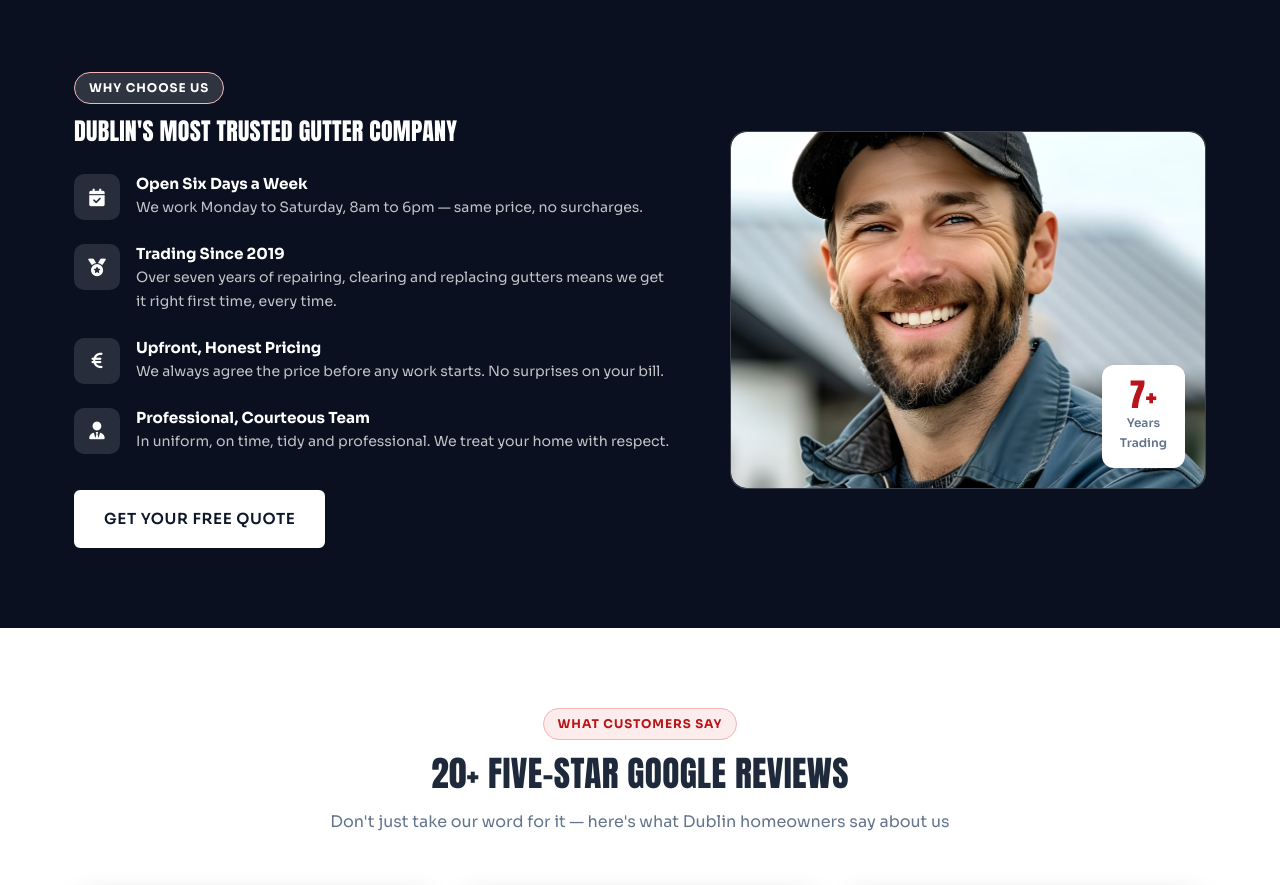
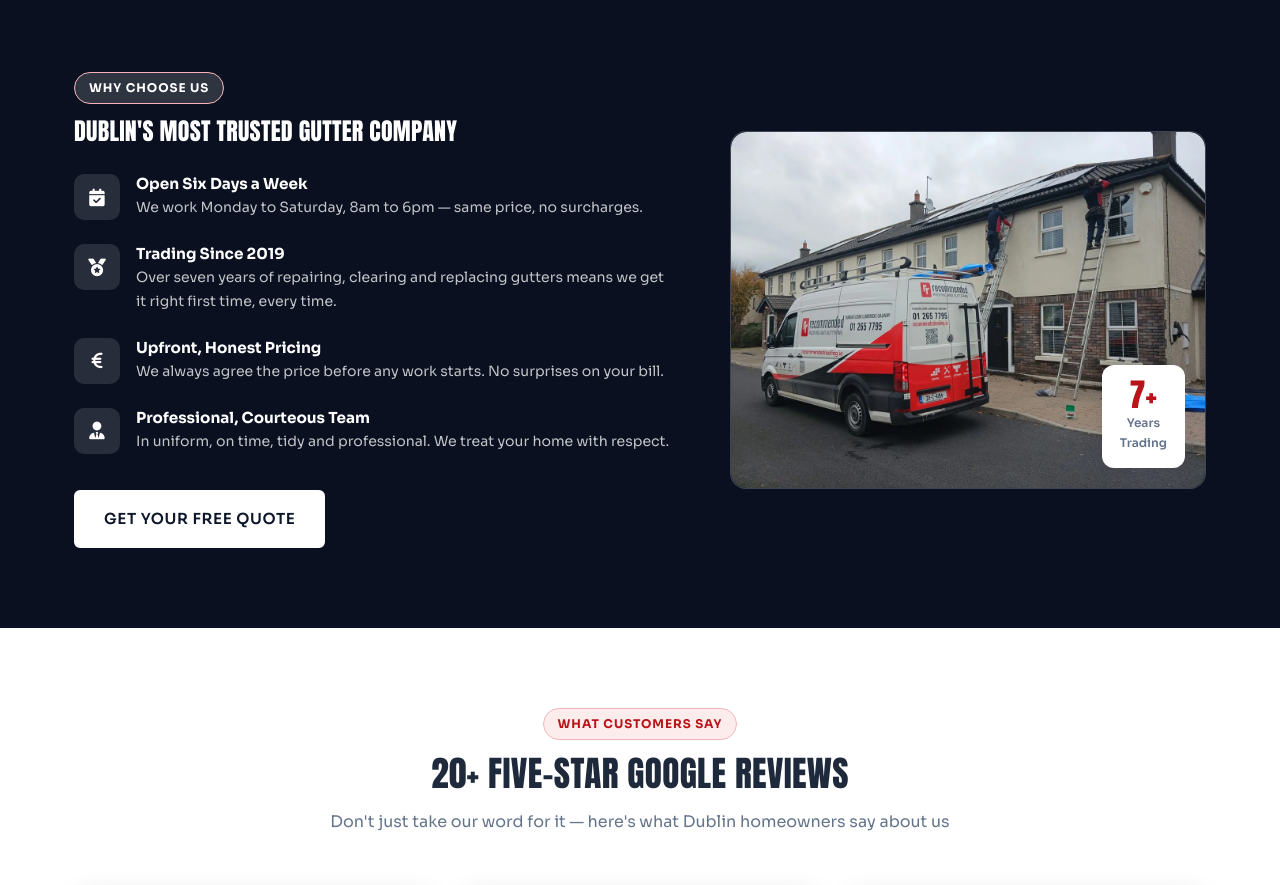
Before and after one commit to patricfoley-hash/recommendedroofers.ie, a plain HTML site: page dublingutter/index.html in a window 1280 px wide. Shown: the part 2240-3125 px from the top of the page. Drawn offline with Linux system fonts and the light colour scheme; a script that the page names is missing.

Commit message:
dublingutter: why-choose-us photo is the real crew and van (Patrick, 2026-11-05)
Co-Authored-By: Claude Sonnet 5.5 <noreply@anthropic.com>

```diff
--- a/dublingutter/index.html
+++ b/dublingutter/index.html
@@ -262,7 +262,7 @@ src="https://www.facebook.com/tr?id=1577105684135325&ev=PageView&noscript=1"
       </div>
       <div class="why-image">
         <div class="why-img-wrap">
-          <img src="images/why-us.png" alt="Gutter repairs Dublin" style="width:100%;height:100%;object-fit:cover;border-radius:var(--radius-lg);" />
+          <img src="images/guttering-crew-van.webp" alt="Recommended Roofing and Guttering crew repairing gutters on a house with the company van parked outside" width="1200" height="900" loading="lazy" style="width:100%;height:100%;object-fit:cover;object-position:60% center;border-radius:var(--radius-lg);" />
           <div class="why-badge">
             <span class="badge-num">7+</span>
             <span class="badge-text">Years<br>Trading</span>
```
Also changed, not shown: dublingutter/images/guttering-crew-van.webp (added).
